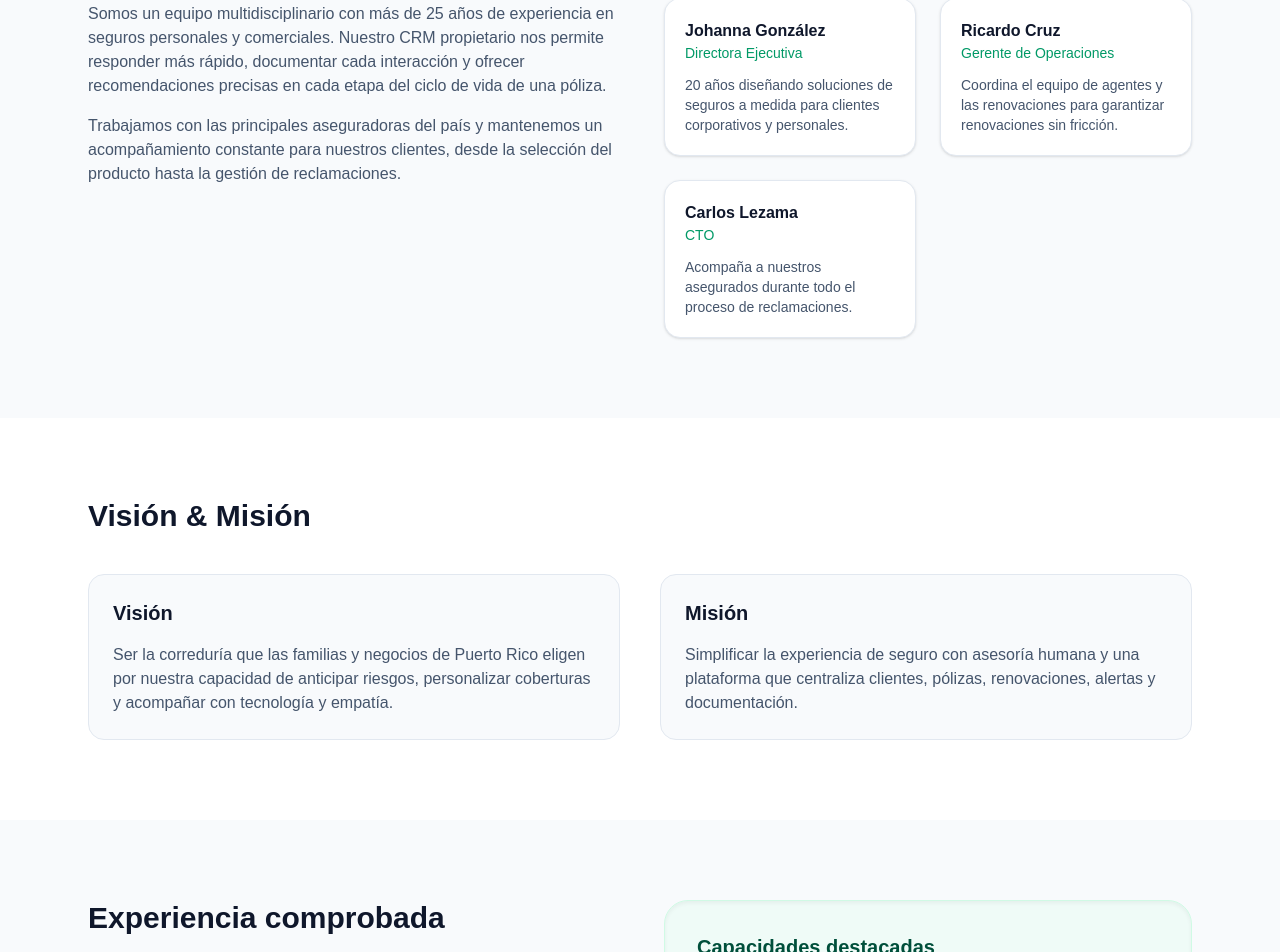
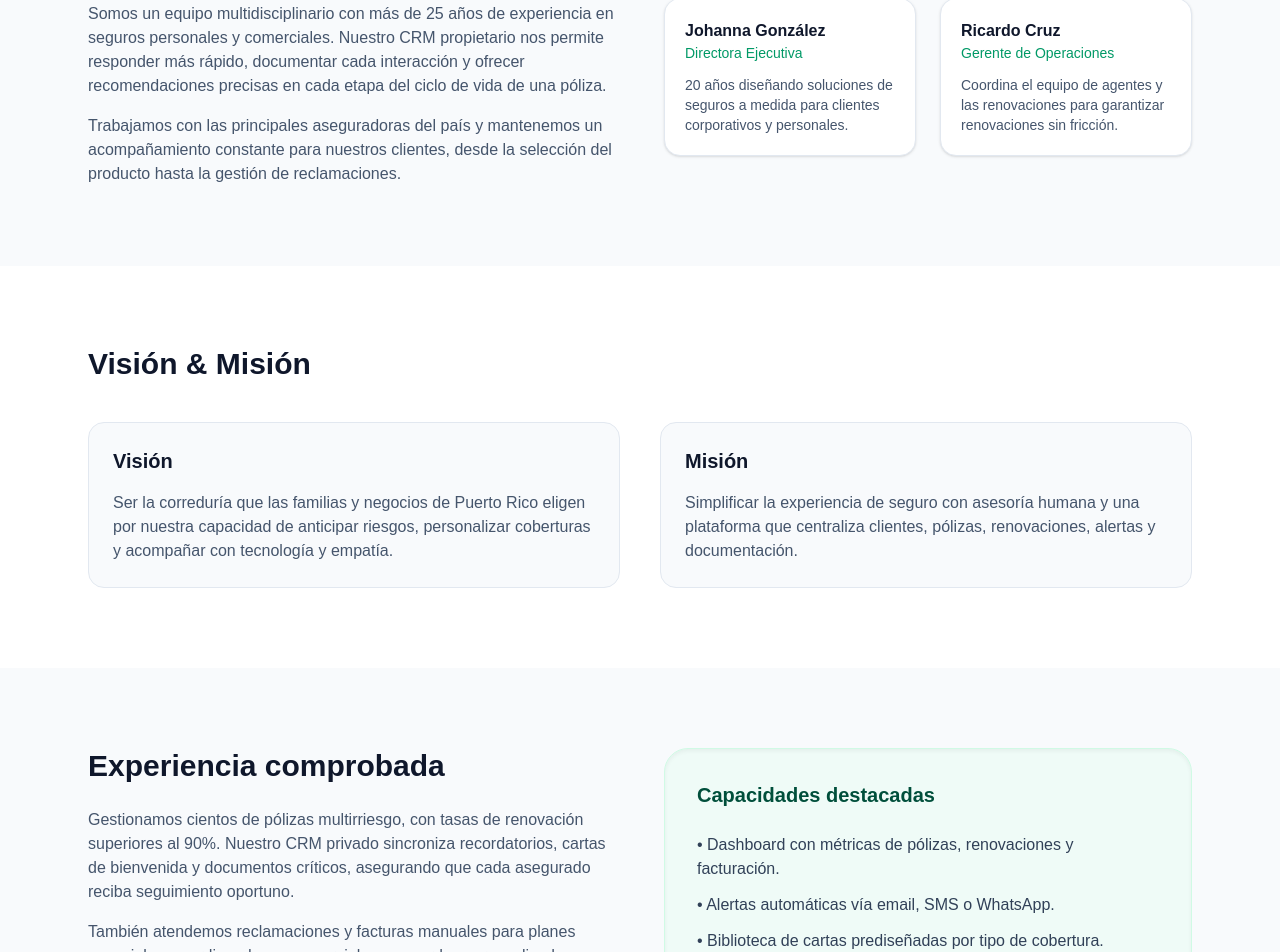
Before and after one commit to LexamaTechnologies/cross_insurance, a Next.js app in the folder frontend/: page / in a window 1280 px wide. Shown: the part 761-1713 px from the top of the page. Built offline with nearby package versions, Linux system fonts and the light colour scheme; no server answers.

Commit message:
Carlos Lezama was removed

```diff
--- a/frontend/src/app/page.tsx
+++ b/frontend/src/app/page.tsx
@@ -52,11 +52,6 @@ const teamMembers = [
     name: "Ricardo Cruz",
     role: "Gerente de Operaciones",
     bio: "Coordina el equipo de agentes y las renovaciones para garantizar renovaciones sin fricción.",
-  },
-  {
-    name: "Carlos Lezama",
-    role: "CTO",
-    bio: "Acompaña a nuestros asegurados durante todo el proceso de reclamaciones.",
   },
 ];
 
```
